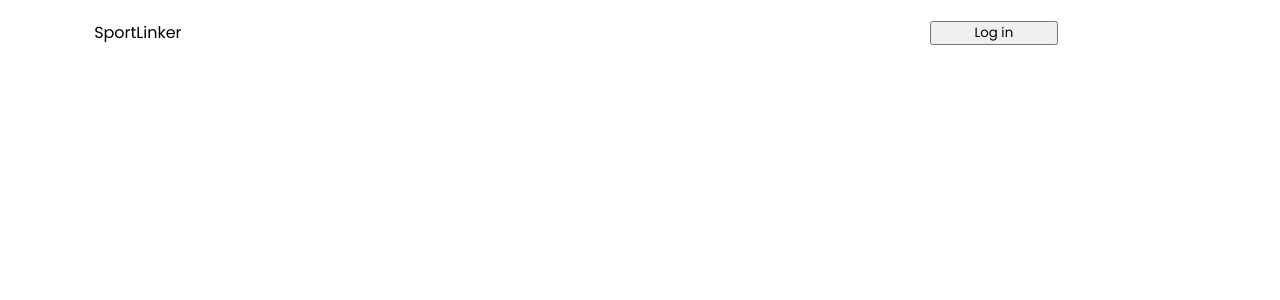
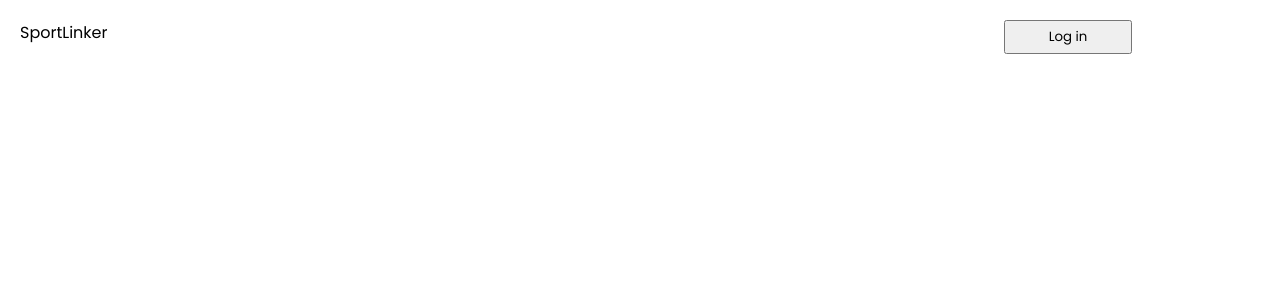
Before and after one commit to Michuxx/SportLinker, a React (Vite) app in the folder SportLinkerFrontend/: page / in a window 1280 px wide. Shown: the top 300 px of the page. Built offline with nearby package versions, Linux system fonts and the light colour scheme.

Commit message:
Fixed rensponsivity of header and added WelcomeBanner

```diff
--- a/SportLinkerFrontend/src/App.jsx
+++ b/SportLinkerFrontend/src/App.jsx
@@ -1,11 +1,13 @@
 import "./App.css";
 import Header from "./components/header/Header";
+import WelcomeBanner from "./components/welcomeBanner/welcomeBanner";
 
 function App() {
   return (
-    <>
+    <div className="container">
       <Header />
-    </>
+      <WelcomeBanner />
+    </div>
   );
 }
 
--- a/SportLinkerFrontend/src/components/component-items/button.css
+++ b/SportLinkerFrontend/src/components/component-items/button.css
@@ -3,5 +3,5 @@ button {
 }
 
 .loginButton {
-  padding: 10px;
+  padding: 5px;
 }
--- a/SportLinkerFrontend/src/components/component-items/button.jsx
+++ b/SportLinkerFrontend/src/components/component-items/button.jsx
@@ -1,3 +1,5 @@
+import "./button.css";
+
 const Button = ({ text, style, width }) => {
   const buttonType = {
     loginButton: "loginButton",
--- a/SportLinkerFrontend/src/components/header/Header.jsx
+++ b/SportLinkerFrontend/src/components/header/Header.jsx
@@ -1,12 +1,14 @@
-import Button from "../component-items/button";
+import Button from "../component-items/button.jsx";
 import "./header.css";
 
 const Header = () => {
   return (
     <header>
-      <div className="header-logo">SportLinker</div>
-      <div className="btn-section">
-        <Button text="Log in" style="loginButton" width={50} />
+      <div className="header-wrapper">
+        <div className="header-logo">SportLinker</div>
+        <div className="btn-section">
+          <Button text="Log in" style="loginButton" width={50} />
+        </div>
       </div>
     </header>
   );
--- a/SportLinkerFrontend/src/components/header/header.css
+++ b/SportLinkerFrontend/src/components/header/header.css
@@ -1,10 +1,16 @@
 header {
   width: 100%;
   display: flex;
-  justify-content: space-around;
+  justify-content: center;
   align-items: center;
-  gap: 600px;
   padding: 20px;
+}
+
+.header-wrapper {
+  display: flex;
+  width: 100%;
+  justify-content: space-between;
+  max-width: 80rem;
 }
 
 .btn-section {
--- /dev/null
+++ b/SportLinkerFrontend/src/components/welcomeBanner/welcomeBanner.css
@@ -0,0 +1,4 @@
+.banner {
+  min-height: 1000px;
+  width: 100%;
+}
--- /dev/null
+++ b/SportLinkerFrontend/src/components/welcomeBanner/welcomeBanner.jsx
@@ -0,0 +1,3 @@
+const WelcomeBanner = () => {};
+
+export default WelcomeBanner;
```
Also changed, not shown: SportLinkerFrontend/src/components/welcomeBanner/WelcomeBanner.jsx (added).
